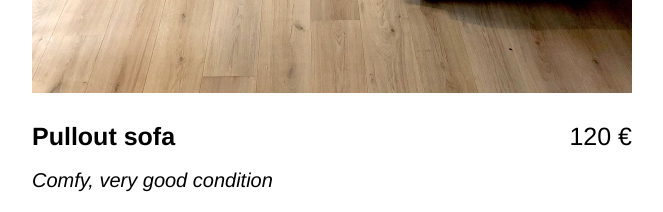
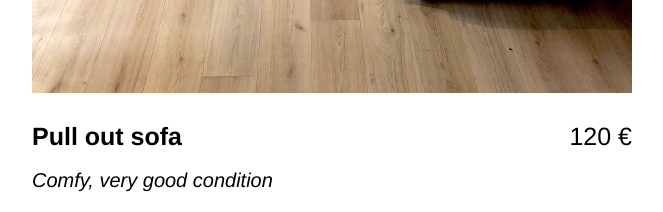
Before and after one commit to martinhellwagner/marketplace-showcase-website, a Vue app: page / in a window 1280 px wide. Shown: the part 4200-4412 px from the top of the page, without its empty margins (308-971 px from the left). Built offline with nearby package versions, Linux system fonts and the light colour scheme.

Commit message:
Change text

```diff
--- a/src/App.vue
+++ b/src/App.vue
@@ -69,7 +69,7 @@
         <img class="image image--first" src="./assets/images/big-couch-1.jpg" />
       </div>
       <div class="text-wrapper">
-        <div class="name"><b>Pullout sofa</b></div>
+        <div class="name"><b>Pull out sofa</b></div>
         <div class="price">120 €</div>
         <div class="description"><i>Comfy, very good condition</i></div>
       </div>
```
